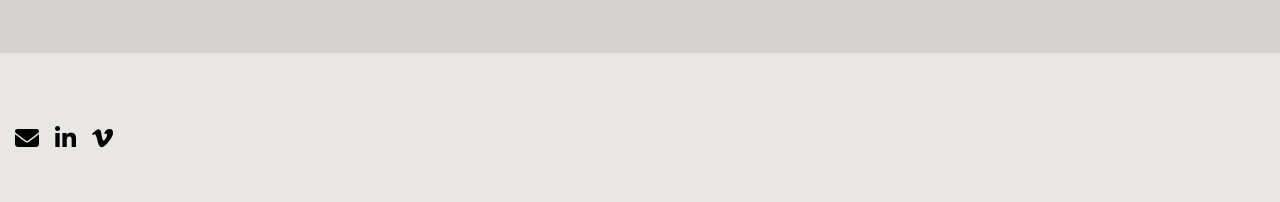
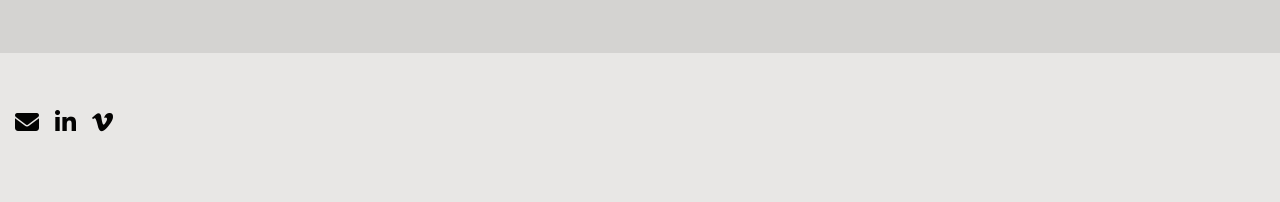
Before and after one commit to hdauleac/hdauleac.github.io, a Jekyll site: the page built from pages/home.md, in a window 1280 px wide. Shown: the part 1717-1919 px from the top of the page. Built offline with Jekyll 4.4.1, drawn with Linux system fonts in a browser that asks for light colours; after the commit the page ends 1898 px from its top, so only the background shows below that.

Commit message:
Mise à jour du site

```diff
--- a/_sass/framework/zerostatic/_footer.scss
+++ b/_sass/framework/zerostatic/_footer.scss
@@ -1,6 +1,6 @@
 .footer {
-  padding-top: calc(var(--section-padding) * 0.5);
-  padding-bottom: calc(var(--section-padding) * 0.5);
+  padding-top: calc(var(--section-padding) * 0.3);
+  padding-bottom: calc(var(--section-padding) * 0.4);
   background-color: var(--color-base-bg);
   color: var(--color-base-text);
   font-size: 15px;
```
